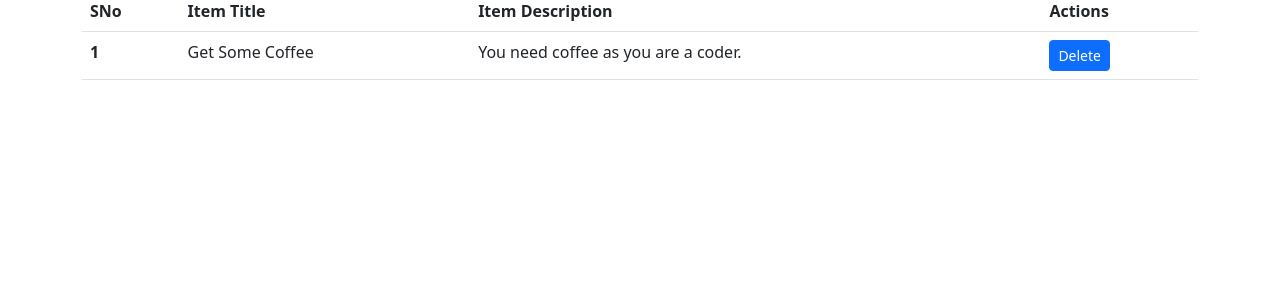
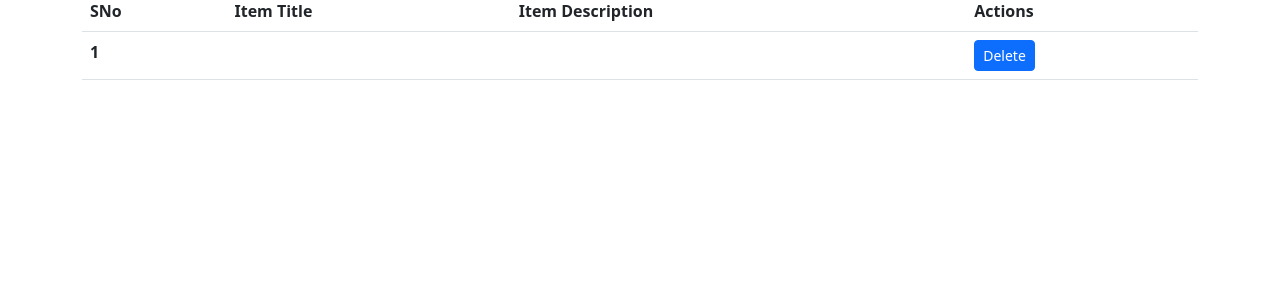
Before and after one commit to Burn-the-asses/4.JS_Practice_ByHarry, a plain HTML site: page Project 02/indext.html in a window 1280 px wide. Shown: the part 506-800 px from the top of the page. Drawn offline with nearby package versions, Linux system fonts and the light colour scheme.

Commit message:
JS Project 02 LocalStorage usages push get/set

```diff
--- a/Project 02/index.js
+++ b/Project 02/index.js
@@ -1,4 +1,40 @@
 add = document.getElementById("add");
-add.addEventListener("click", ()=>{
+
+//Event Listener function
+add.addEventListener("click", update);
+update();
+
+//Update fuction
+function update(){
     console.log("updating List.....");
-})
+    tit = document.getElementById('title').value;
+    desc = document.getElementById('description').value;
+
+    // if storage is null add items , if not , show items in it
+    if (localStorage.getItem('itemsJson') == null) {
+       itemJsonArray = [];
+       itemJsonArray.push([tit, desc]);
+       localStorage.setItem('itemsJson', JSON.stringify(itemJsonArray));
+    }
+    else{
+        itemJsonArraystr = localStorage.getItem('itemsJson');
+        itemJsonArray = JSON.parse(itemJsonArraystr);
+        itemJsonArray.push([tit, desc]);
+        localStorage.setItem('itemsJson', JSON.stringify(itemJsonArray));
+    }
+
+    //when data is received and updated we need to populate the table with data
+    let tableBody  = document.getElementById('tableBody');
+    let str = "";
+
+    itemJsonArray.forEach((element,index) => {
+        str +=
+       `<tr>
+        <th scope="row">${index + 1}</th>
+        <td>${element[0]}</td>
+        <td>${element[1]}</td>
+        <td><button class="btn btn-sm  btn-primary">Delete</button></td>
+      </tr>`
+    });
+    document.getElementById('tableBody').innerHTML = str;
+}
--- a/Project 02/indext.html
+++ b/Project 02/indext.html
@@ -85,7 +85,7 @@
                     <th scope="col">Actions</th>
                   </tr>
                 </thead>
-                <tbody>
+                <tbody id="tableBody">
                   <tr>
                     <th scope="row">1</th>
                     <td>Get Some Coffee</td>
```
